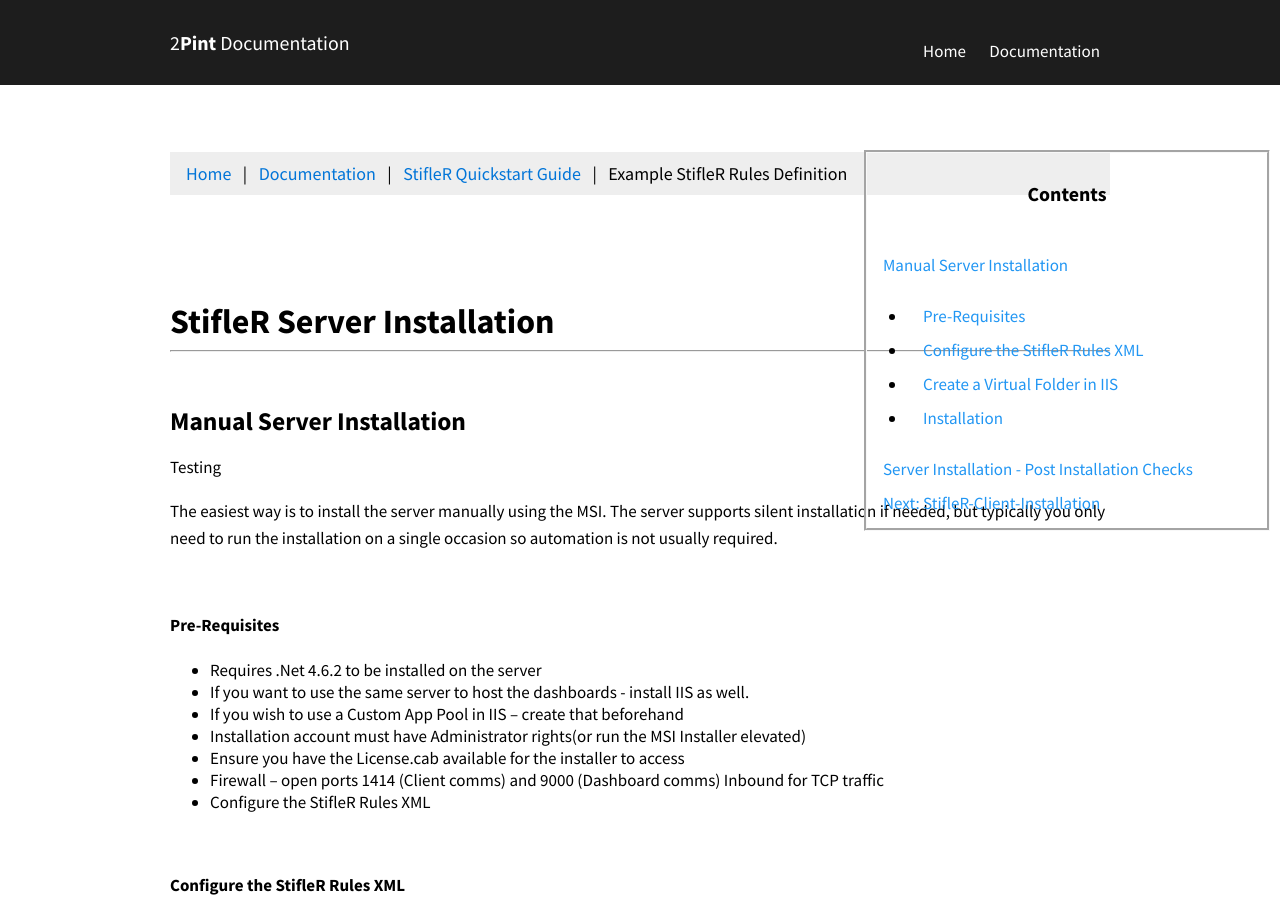
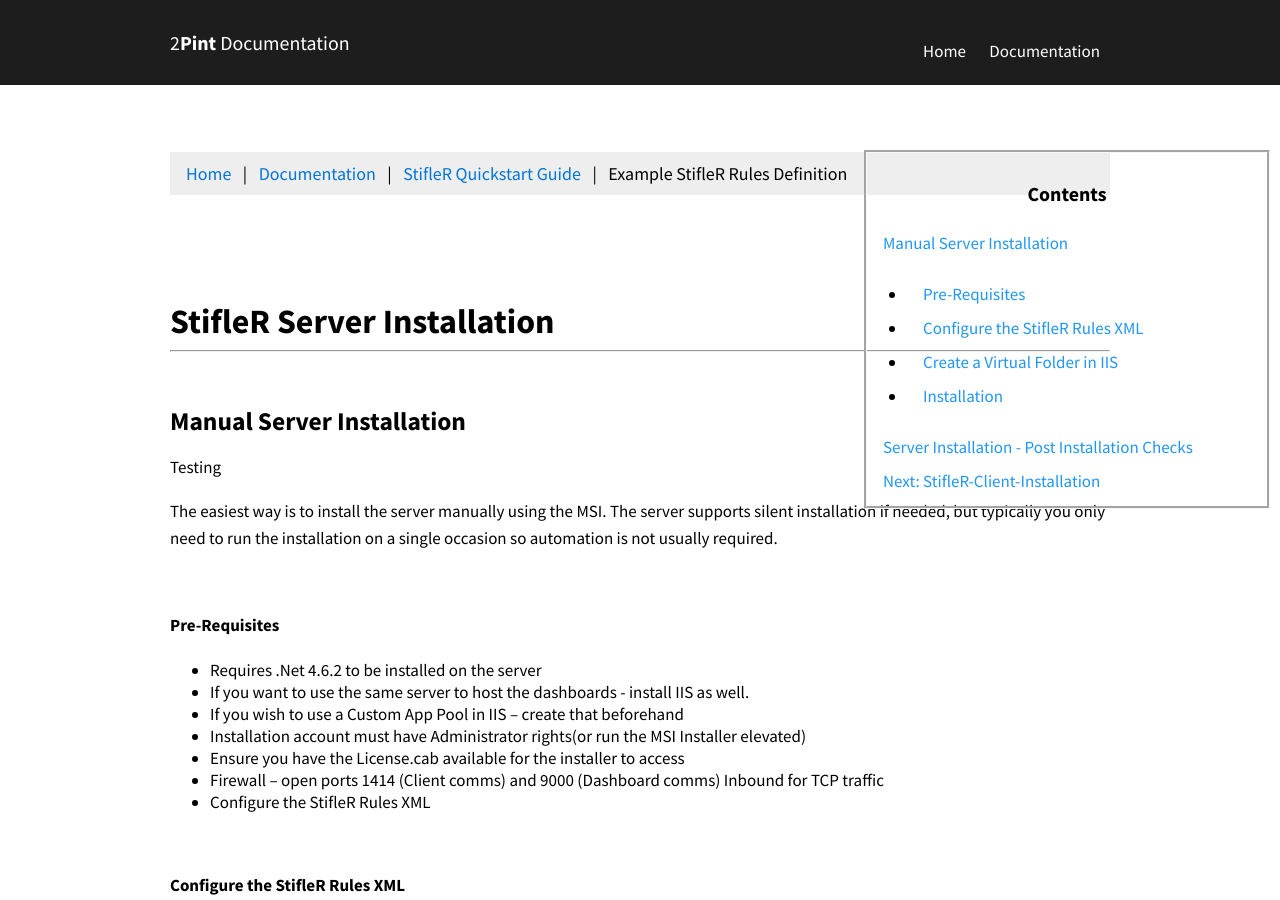
Before and after one commit to RoseSmithTest/2PintTest.github.io, a Jekyll site: the page built from docs/testfile.html, in a window 1280 px wide and 900 px high. Built offline with Jekyll 4.4.1, drawn with Linux system fonts in a browser that asks for light colours.

Commit message:
Update testfile.html

```diff
--- a/docs/testfile.html
+++ b/docs/testfile.html
@@ -5,7 +5,7 @@ navigation_weight: 1
 ---
 
 <div class="sidenav">
-	<h3 align="middle" <font color="#2196F3"><strong>Contents</strong></h3><br>
+	<h3 align="middle" <font color="#2196F3"><strong>Contents</strong></h3>
   <a href="#manual">Manual Server Installation</a>
 	<ul>
 		<li><a href="#pre">Pre-Requisites</a></li>
```
